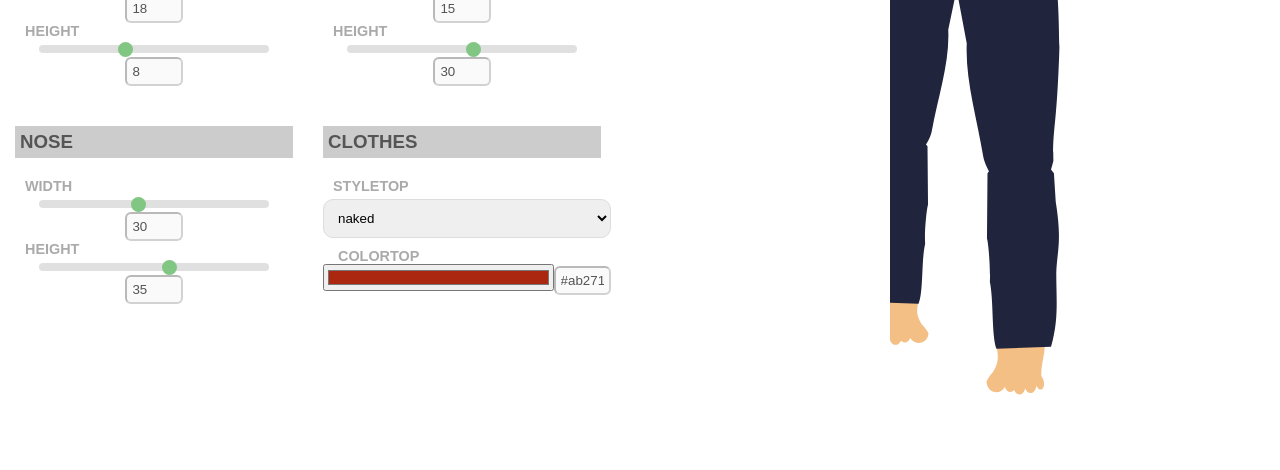
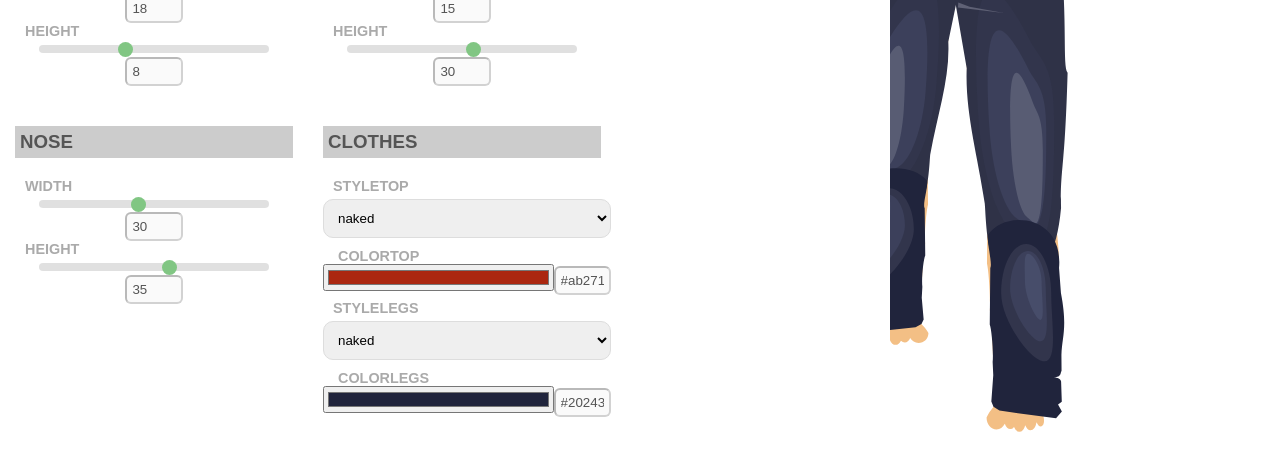
Before and after one commit to dhackl/svg-characters, a React (Create React App) app: page / in a window 1280 px wide. Shown: the part 810-1280 px from the top of the page. Built offline with nearby package versions, Linux system fonts and the light colour scheme.

Commit message:
Improve clothes support

```diff
--- a/src/editor/CharacterEditor.js
+++ b/src/editor/CharacterEditor.js
@@ -15,7 +15,7 @@ import Hair from './Hair';
 import Torso from './Torso';
 import Arm from './Arm';
 import Leg from './Leg';
-import ClothesTop from './ClothesTop';
+import Clothes from './Clothes';
 
 export default class CharacterEditor extends Component {
 
@@ -63,9 +63,13 @@ export default class CharacterEditor extends Component {
             clothes: {
                 styleTop: 'tshirt',
                 colorTop: '#ab2710',
+                styleLegs: 'jeans',
+                colorLegs: '#20243c',
                 clothUpperArm: '',
                 clothLowerArm: '',
-                clothTorso: ''
+                clothTorso: '',
+                clothUpperLeg: '',
+                clothLowerLeg: ''
             },
             headBounds: new Rectangle(),
             svg: '',
@@ -189,12 +193,23 @@ export default class CharacterEditor extends Component {
             name: 'styleTop',
             type: 'string',
             val: 'tshirt',
-            items: ClothesTop.clothes
+            items: Clothes.clothesTop
         }, {
             cat: 'clothes',
             name: 'colorTop',
             type: 'color',
             val: '#ab2710'
+        }, {
+            cat: 'clothes',
+            name: 'styleLegs',
+            type: 'string',
+            val: 'jeans',
+            items: Clothes.clothesLegs
+        }, {
+            cat: 'clothes',
+            name: 'colorLegs',
+            type: 'color',
+            val: '#20243c'
         }];
 
         this.buildSVG = this.buildSVG.bind(this);
@@ -208,8 +223,9 @@ export default class CharacterEditor extends Component {
         // Animate character
         this.startBodyAnimation();
 
-        ClothesTop.init();
-        this.buildClothes();
+        Clothes.init();
+        this.buildClothesTop();
+        this.buildClothesLegs();
 
         // Generate side-view of character
         // #CLONE
@@ -242,8 +258,8 @@ export default class CharacterEditor extends Component {
         SVG.get('left-arm').animate(500).delay(500).scale(1, 1.2, 0, 0).loop(true, true);
 
         // Legs
-        SVG.get('left-leg').animate(500).scale(3.5, 3.9, 0, 0).loop(true, true);
-        SVG.get('right-leg').animate(500).delay(500).scale(3.5, 3.9, 0, 0).loop(true, true);
+        SVG.get('left-leg').animate(500).scale(1, 1.2, 0, 0).loop(true, true);
+        SVG.get('right-leg').animate(500).delay(500).scale(1, 1.2, 0, 0).loop(true, true);
 
         // Body Shaking
         SVG.get('character-head').animate(500).dmove(0, 5).loop(true, true);
@@ -273,7 +289,10 @@ export default class CharacterEditor extends Component {
         this.buildSVG();
 
         if (prop.cat === 'clothes') {
-            this.buildClothes();
+            if (prop.name.indexOf('Top') >= 0)
+                this.buildClothesTop();
+            else
+                this.buildClothesLegs();
         }
     }
 
@@ -308,9 +327,9 @@ export default class CharacterEditor extends Component {
         });
     }
 
-    buildClothes() {
+    buildClothesTop() {
         // If naked -> return empty path
-        if (this.state.clothes.styleTop === ClothesTop.STYLE_NAKED) {
+        if (this.state.clothes.styleTop === Clothes.STYLE_NAKED) {
             let clothes = this.state.clothes;
             clothes.clothUpperArm = '';
             clothes.clothLowerArm = '';
@@ -322,12 +341,12 @@ export default class CharacterEditor extends Component {
         }
 
         // Otherwise -> load clothes
-        ClothesTop.getClothesPath(this.state.clothes.styleTop).then(text => {
+        Clothes.getClothesTop(this.state.clothes.styleTop).then(text => {
             var parser = new DOMParser();
 
             // Substitute colors
-            text = text.replace(new RegExp(ClothesTop.COLOR_PRIMARY, 'g'), this.state.clothes.colorTop);
-            text = text.replace(new RegExp(ClothesTop.COLOR_PRIMARY_DARK, 'g'), ColorUtils.blend(this.state.clothes.colorTop, '#000000', 0.3));
+            text = text.replace(new RegExp(Clothes.COLOR_PRIMARY, 'g'), this.state.clothes.colorTop);
+            text = text.replace(new RegExp(Clothes.COLOR_PRIMARY_DARK, 'g'), ColorUtils.blend(this.state.clothes.colorTop, '#000000', 0.3));
 
             var doc = parser.parseFromString(text, "image/svg+xml");
             let upperArm = doc.getElementById('upper-arm');
@@ -338,6 +357,41 @@ export default class CharacterEditor extends Component {
             clothes.clothUpperArm = upperArm != null ? upperArm.outerHTML : '';
             clothes.clothLowerArm = lowerArm != null ? lowerArm.outerHTML : '';
             clothes.clothTorso = torso != null ? torso.outerHTML : '';
+
+            this.setState({
+                clothes: clothes
+            });
+        });
+
+    }
+
+    buildClothesLegs() {
+        // If naked -> return empty path
+        if (this.state.clothes.styleLegs === Clothes.STYLE_NAKED) {
+            let clothes = this.state.clothes;
+            clothes.clothUpperLeg = '';
+            clothes.clothLowerLeg = '';
+            this.setState({
+                clothes: clothes
+            });
+            return;
+        }
+
+        // Otherwise -> load clothes
+        Clothes.getClothesLegs(this.state.clothes.styleLegs).then(text => {
+            var parser = new DOMParser();
+
+            // Substitute colors
+            text = text.replace(new RegExp(Clothes.COLOR_PRIMARY, 'g'), this.state.clothes.colorLegs);
+            text = text.replace(new RegExp(Clothes.COLOR_PRIMARY_DARK, 'g'), ColorUtils.blend(this.state.clothes.colorLegs, '#000000', 0.3));
+
+            var doc = parser.parseFromString(text, "image/svg+xml");
+            let upperLeg = doc.getElementById('upper-leg');
+            let lowerLeg = doc.getElementById('lower-leg');
+
+            let clothes = this.state.clothes;
+            clothes.clothUpperLeg = upperLeg != null ? upperLeg.outerHTML : '';
+            clothes.clothLowerLeg = lowerLeg != null ? lowerLeg.outerHTML : '';
 
             this.setState({
                 clothes: clothes
@@ -416,11 +470,15 @@ export default class CharacterEditor extends Component {
                                 <Hair hairProps={this.state.hair} headBounds={this.state.headBounds} />
                             </g>
 
-                            <g id="left-leg" transform={`translate(-10 380) scale(3.5 3.5)`}>
+                            <g id="left-leg" transform={`translate(-10 380) scale(1 1)`}>
                                 <Leg elemId="left-leg-inner" bodyProps={this.state.body}  />
+                                <g transform="translate(0 -40)" dangerouslySetInnerHTML={{__html: this.state.clothes.clothUpperLeg}}></g>
+                                <g transform="translate(0 -40)" dangerouslySetInnerHTML={{__html: this.state.clothes.clothLowerLeg}}></g>
                             </g>
-                            <g id="right-leg" transform={`translate(100 380) scale(-3.5 3.5)`}>
+                            <g id="right-leg" transform={`translate(100 380) scale(-1 1)`}>
                                 <Leg elemId="right-leg-inner" bodyProps={this.state.body}  />
+                                <g transform="translate(0 -40)" dangerouslySetInnerHTML={{__html: this.state.clothes.clothUpperLeg}}></g>
+                                <g transform="translate(0 -40)" dangerouslySetInnerHTML={{__html: this.state.clothes.clothLowerLeg}}></g>
                             </g>
 
 
@@ -428,13 +486,13 @@ export default class CharacterEditor extends Component {
                             <Torso bodyProps={this.state.body} />
                             <g transform="translate(-45 155)" dangerouslySetInnerHTML={{__html: this.state.clothes.clothTorso}}></g>
 
-                            <g id="right-arm" transform={`translate(120 185) scale(-1 1)`}>
+                            <g id="right-arm" transform={`translate(130 195) scale(-1 1)`}>
                                 <Arm id="right-arm-inner" bodyProps={this.state.body} />
                                 <g transform="translate(0 -40)" dangerouslySetInnerHTML={{__html: this.state.clothes.clothUpperArm}}></g>
                                 <g transform="translate(0 -40)" dangerouslySetInnerHTML={{__html: this.state.clothes.clothLowerArm}}></g>
                             </g>
 
-                            <g id="left-arm" transform={`translate(-30 185) scale(1 1)`}>
+                            <g id="left-arm" transform={`translate(-40 195) scale(1 1)`}>
                                 <Arm id="left-arm-inner" bodyProps={this.state.body} />
                                 <g transform="translate(0 -40)" dangerouslySetInnerHTML={{__html: this.state.clothes.clothUpperArm}}></g>
                                 <g transform="translate(0 -40)" dangerouslySetInnerHTML={{__html: this.state.clothes.clothLowerArm}}></g>
--- /dev/null
+++ b/src/editor/Clothes.js
@@ -0,0 +1,41 @@
+import React, { Component } from 'react';
+import SVG from 'svg.js';
+import ColorUtils from './../util/ColorUtils';
+import Point from '../util/Point';
+
+import tshirtBasic from '../resources/clothes/tshirt-basic.svg';
+import shirtWhite from '../resources/clothes/shirt-white.svg';
+
+import jeansBasic from '../resources/clothes/jeans-basic.svg';
+
+export default class Clothes  {
+
+    static STYLE_NAKED = 'naked';
+    static COLOR_PRIMARY = '#ff8844'; // Main color to substitute
+    static COLOR_PRIMARY_DARK = '#ce520b'; // Dark version of main color to substitute
+
+    static clothesTop = new Map();
+    static clothesLegs = new Map();
+
+
+    static init() {
+        Clothes.clothesTop.set('naked', tshirtBasic);
+        Clothes.clothesTop.set('tshirt', tshirtBasic);
+        Clothes.clothesTop.set('shirt-white', shirtWhite);
+
+        Clothes.clothesLegs.set('naked', tshirtBasic);
+        Clothes.clothesLegs.set('jeans', jeansBasic);
+    }
+
+    static getClothesTop(styleId) {
+        // Load external SVG for clothes data
+        let clothesStyle = Clothes.clothesTop.get(styleId);
+        return fetch(clothesStyle).then(r => r.text());
+    }
+
+    static getClothesLegs(styleId) {
+        // Load external SVG for clothes data
+        let clothesStyle = Clothes.clothesLegs.get(styleId);
+        return fetch(clothesStyle).then(r => r.text());
+    }
+}
--- a/src/editor/ClothesTop.js
+++ /dev/null
@@ -1,28 +0,0 @@
-import React, { Component } from 'react';
-import SVG from 'svg.js';
-import ColorUtils from './../util/ColorUtils';
-import Point from '../util/Point';
-
-import tshirtBasic from '../resources/clothes/tshirt-basic.svg';
-import shirtWhite from '../resources/clothes/shirt-white.svg';
-export default class ClothesTop  {
-
-    static STYLE_NAKED = 'naked';
-    static COLOR_PRIMARY = '#ff8844'; // Main color to substitute
-    static COLOR_PRIMARY_DARK = '#ce520b'; // Dark version of main color to substitute
-
-    static clothes = new Map();
-
-
-    static init() {
-        ClothesTop.clothes.set("naked", tshirtBasic);
-        ClothesTop.clothes.set("tshirt", tshirtBasic);
-        ClothesTop.clothes.set("shirt-white", shirtWhite);
-    }
-
-    static getClothesPath(styleId) {
-        // Load external SVG for clothes data
-        let clothesStyle = ClothesTop.clothes.get(styleId);
-        return fetch(clothesStyle).then(r => r.text());
-    }
-}
--- a/src/editor/Leg.js
+++ b/src/editor/Leg.js
@@ -52,8 +52,8 @@ class UpperLeg extends Component {
         //let height = this.props.noseProps.height * 0.1;
 
         return (
-            <g id="upper-leg-group">
-                <path d={dLeg} style={{fill: '#20243c'}} transform={`translate(0 0)`} />
+            <g id="upper-leg-group" transform="scale(3.5 3.5)">
+                <path d={dLeg} style={{fill: this.props.bodyProps.skinColor}} transform={`translate(0 0)`} />
                 <LowerLeg bodyProps={this.props.bodyProps} />
             </g>
         );
@@ -90,7 +90,7 @@ class LowerLeg extends Component {
         return (
             <g id="lower-leg-group" transform={`translate(10 45) rotate(0 0 0)`}>
                 <Foot bodyProps={this.props.bodyProps} />
-                <path d={dLeg} style={{fill: '#20243c'}} />
+                <path d={dLeg} style={{fill: this.props.bodyProps.skinColor}} />
             </g>
         );
     }
```
Also changed, not shown: src/resources/clothes/jeans-basic.svg (added), src/resources/clothes/shirt-white.svg.
